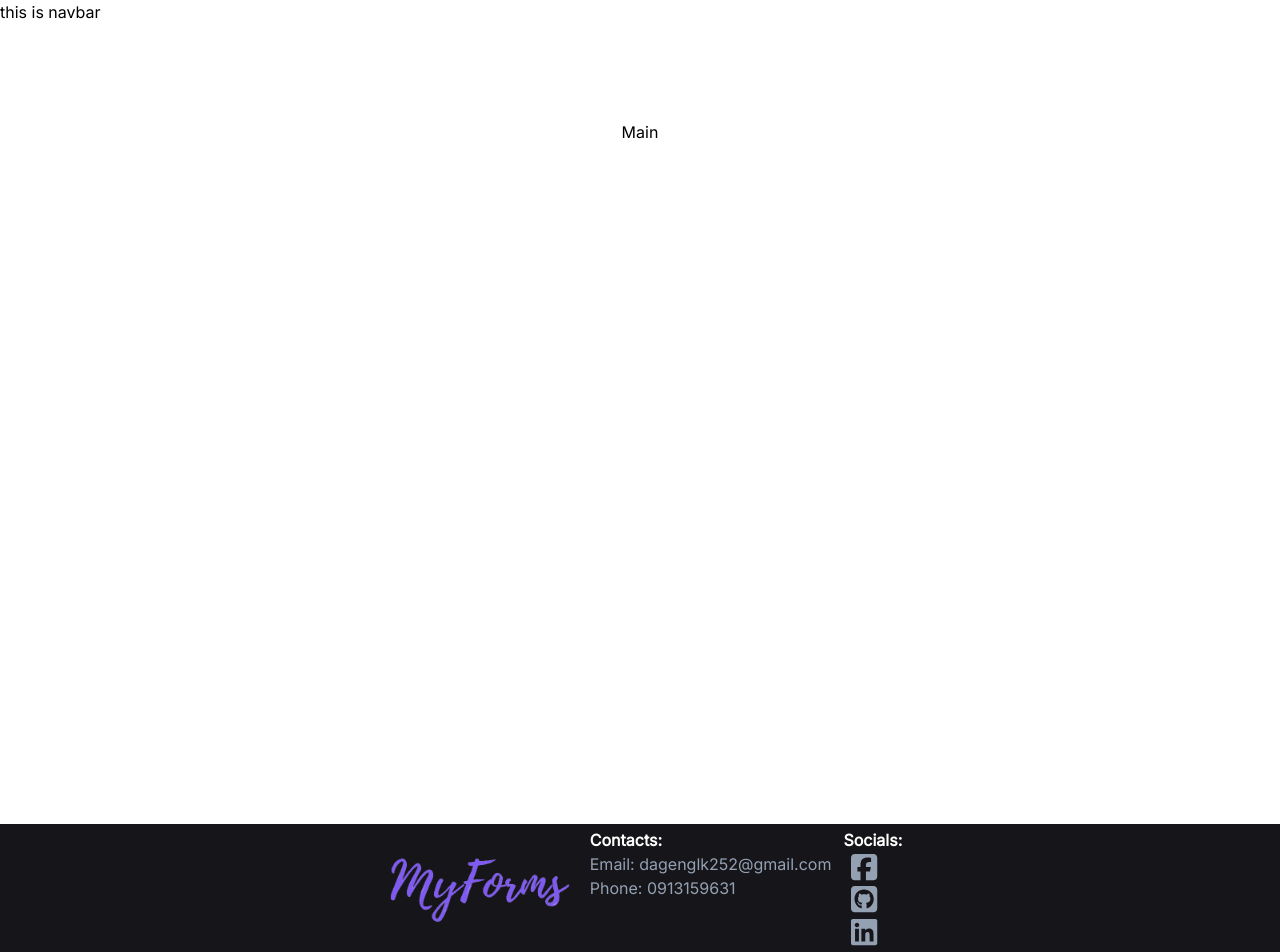
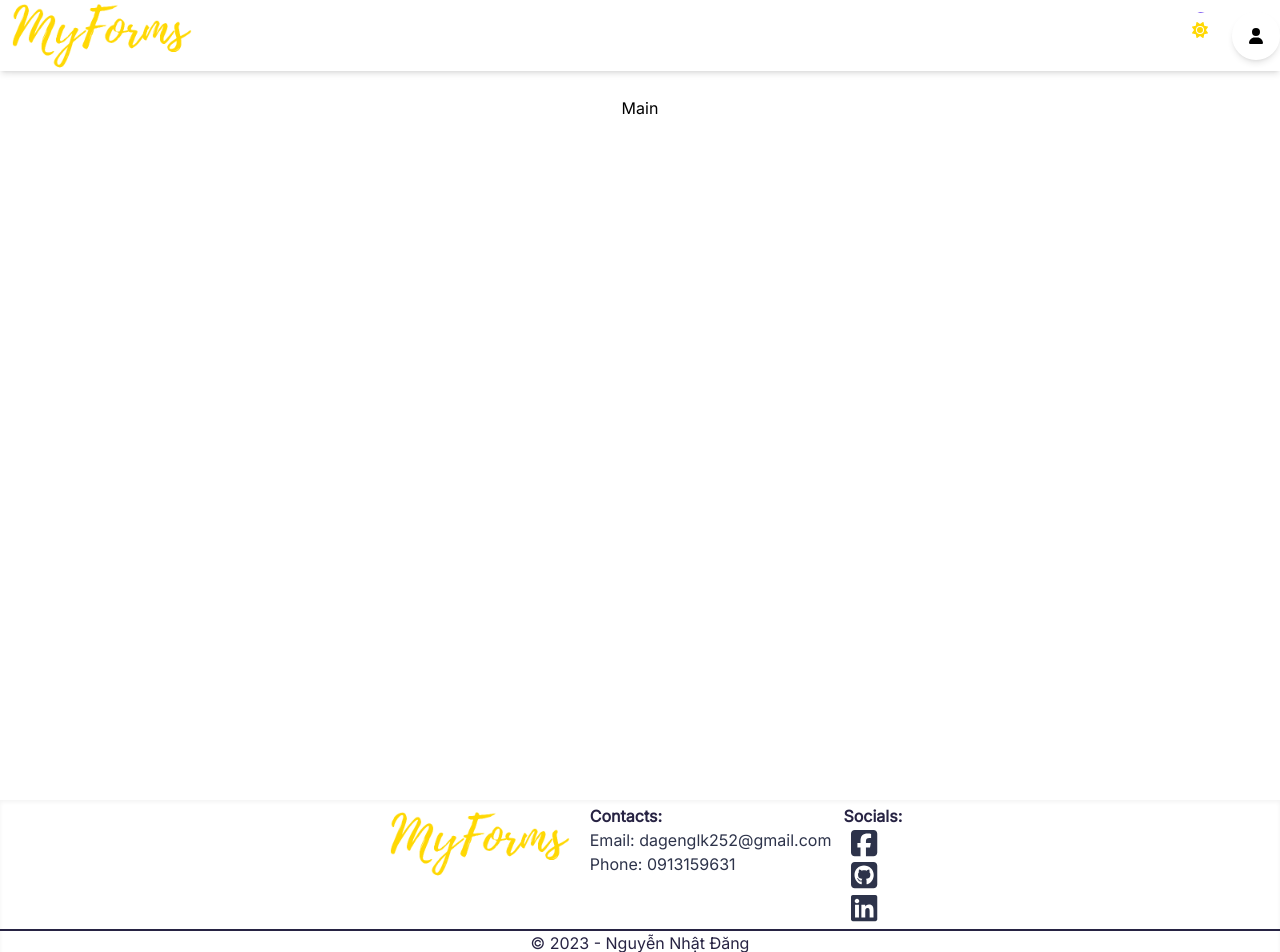
Before and after one commit to dang252/myForms, a Next.js app in the folder myforms/: page / in a window 1280 px wide. Shown: the top 952 px of the page. Built offline with nearby package versions, Linux system fonts and the light colour scheme.

Commit message:
adding Navbar, done setup dark-light mode

```diff
--- a/myforms/package.json
+++ b/myforms/package.json
@@ -20,6 +20,7 @@
     "eslint": "8.44.0",
     "eslint-config-next": "13.4.8",
     "next": "13.4.8",
+    "next-themes": "^0.2.1",
     "postcss": "8.4.24",
     "react": "18.2.0",
     "react-dom": "18.2.0",
--- a/myforms/src/app/components/footer.tsx
+++ b/myforms/src/app/components/footer.tsx
@@ -1,34 +1,37 @@
 import Link from "next/link"
-import Image from "next/image"
 import { FontAwesomeIcon } from "@fortawesome/react-fontawesome"
 import { faSquareFacebook, faGithubSquare, faLinkedin } from "@fortawesome/free-brands-svg-icons"
+import Logo from "./logo"
 
 export default function Footer() {
     return (
-        <div className="bg-dark-bg text-dark-text w-full flex flex-col justify-center items-center">
+        <div className="dark:bg-dark-bg dark:text-dark-text bg-light-bg text-light-text w-full flex flex-col justify-center items-center shadow-inner">
             <div className="flex flex-wrap justify-center gap-3">
-                <Image src="/Logo.png" alt='MyForms' width={200} height={71} className="object-contain" />
+                <Link href={"/"} className="w-fit block mt-2">
+                    {/* <Image src="/Logo.png" alt='MyForms' width={200} height={71} className="object-contain" /> */}
+                    <Logo />
+                </Link>
                 <div className="flex flex-wrap justify-center gap-3 my-1">
                     <div>
                         <p className="font-semibold">Contacts:</p>
-                        <div className="text-dark-p"> Email: dagenglk252@gmail.com</div>
-                        <div className="text-dark-p"> Phone: 0913159631</div>
+                        <div className="dark:text-dark-p text-light-p"> Email: dagenglk252@gmail.com</div>
+                        <div className="dark:text-dark-p text-light-p"> Phone: 0913159631</div>
                     </div>
                     <div className="link space-x-2 flex flex-col ">
                         <p className="font-semibold">Socials:</p>
                         <Link href='https://www.facebook.com/dageng.252/'>
-                            <FontAwesomeIcon className="text-dark-p" icon={faSquareFacebook} style={{ fontSize: 30 }} />
+                            <FontAwesomeIcon className="dark:text-dark-p text-light-p" icon={faSquareFacebook} style={{ fontSize: 30 }} />
                         </Link>
                         <Link href='https://github.com/dang252'>
-                            <FontAwesomeIcon className="text-dark-p" icon={faGithubSquare} style={{ fontSize: 30 }} />
+                            <FontAwesomeIcon className="dark:text-dark-p text-light-p" icon={faGithubSquare} style={{ fontSize: 30 }} />
                         </Link>
                         <Link href='https://www.linkedin.com/in/nguy%E1%BB%85n-%C4%91%C4%83ng-764086252/'>
-                            <FontAwesomeIcon className="text-dark-p" icon={faLinkedin} style={{ fontSize: 30 }} />
+                            <FontAwesomeIcon className="dark:text-dark-p text-light-p" icon={faLinkedin} style={{ fontSize: 30 }} />
                         </Link>
                     </div>
                 </div >
             </div >
-            <div className="copyright border-t-2 border-dark-text w-full text-center">
+            <div className="copyright border-t-2 dark:border-dark-text dark:text-dark-text border-light-text text-light-text w-full text-center">
                 &copy; 2023 - Nguyễn Nhật Đăng
             </div>
         </div >
--- /dev/null
+++ b/myforms/src/app/components/logo.tsx
@@ -0,0 +1,18 @@
+'use client'
+
+// import Link from "next/link"
+import Image from "next/image"
+import { useTheme } from 'next-themes'
+
+export default function Logo() {
+    const { resolvedTheme } = useTheme()
+    return (
+        <>
+            {
+                resolvedTheme === 'dark'
+                    ? <Image src="/Logo.png" alt='MyForms' width={200} height={71} className="object-contain" />
+                    : <Image src="/Logo-light.png" alt='MyForms' width={200} height={71} className="object-contain" />
+            }
+        </>
+    )
+}
--- a/myforms/src/app/components/navbar.tsx
+++ b/myforms/src/app/components/navbar.tsx
@@ -1,7 +1,21 @@
+import Link from "next/link"
+import Logo from "./logo"
+import { FontAwesomeIcon } from "@fortawesome/react-fontawesome"
+import { faUser } from "@fortawesome/free-solid-svg-icons"
+import ThemeBtn from "./themeBtn"
+
 export default function Navbar() {
     return (
-        <div>
-            this is navbar
+        <div className="fixed top-0 shadow-md w-full z-10 flex items-center bg-light-bg dark:bg-dark-bg text-ligt-text dark:text-dark-text">
+            <Link href={"/"} className="w-fit block">
+                <Logo />
+            </Link>
+            <div className="overflow-hidden ml-auto mr-2 hover:cursor-pointer hover:bg-light-sec dark:hover:bg-dark-sec flex justify-center items-center rounded-full w-12 h-12 ite">
+                <ThemeBtn />
+            </div>
+            <Link href={"/"} className="rounded-full shadow-md w-12 h-12 flex justify-center items-center hover:bg-light-sec dark:hover:bg-dark-sec" >
+                <FontAwesomeIcon icon={faUser} className="h-6 w-6" />
+            </Link>
         </div>
     )
 }
--- /dev/null
+++ b/myforms/src/app/components/themeBtn.tsx
@@ -0,0 +1,21 @@
+'use client'
+
+import { useTheme } from 'next-themes'
+import { FontAwesomeIcon } from "@fortawesome/react-fontawesome"
+import { faSun, faMoon } from "@fortawesome/free-solid-svg-icons"
+
+export default function ThemeBtn() {
+    const { resolvedTheme, setTheme } = useTheme()
+
+    function handleChange() {
+        const btn = document.getElementsByClassName("theme-btn")[0]
+        setTheme(resolvedTheme === 'dark' ? 'light' : 'dark')
+    }
+
+    return (
+        <div onClick={handleChange} className={'theme-btn transition-transform mx-auto text-center ' + (resolvedTheme === 'dark' ? 'translate-y-[22px]' : 'translate-y-[-18px]')}>
+            <FontAwesomeIcon icon={faMoon} className='text-dark-btn w-8 h-8' />
+            <FontAwesomeIcon icon={faSun} className='text-light-btn w-8 h-8 mt-1' />
+        </div>
+    );
+}
--- /dev/null
+++ b/myforms/src/app/context.tsx
@@ -0,0 +1,15 @@
+'use client'
+
+import { ThemeProvider } from "next-themes"
+
+export default function Context({
+    children,
+}: {
+    children: React.ReactNode
+}) {
+    return (
+        <ThemeProvider attribute="class">
+            {children}
+        </ThemeProvider>
+    )
+}
--- a/myforms/src/app/layout.tsx
+++ b/myforms/src/app/layout.tsx
@@ -6,6 +6,9 @@ import Navbar from './components/navbar'
 import "@fortawesome/fontawesome-svg-core/styles.css";
 import { config } from "@fortawesome/fontawesome-svg-core";
 config.autoAddCss = false;
+
+//context
+import Context from './context';
 
 const inter = Inter({ subsets: ['latin'], weight: '400', })
 
@@ -20,11 +23,13 @@ export default function RootLayout({
   children: React.ReactNode
 }) {
   return (
-    <html lang="en">
+    <html lang="en" >
       <body className={inter.className}>
-        <Navbar />
-        {children}
-        <Footer />
+        <Context>
+          <Navbar />
+          {children}
+          <Footer />
+        </Context>
       </body>
     </html>
   )
--- a/myforms/tailwind.config.js
+++ b/myforms/tailwind.config.js
@@ -5,6 +5,7 @@ module.exports = {
     './src/components/**/*.{js,ts,jsx,tsx,mdx}',
     './src/app/**/*.{js,ts,jsx,tsx,mdx}',
   ],
+  darkMode: "class",
   theme: {
     extend: {
       backgroundImage: {
@@ -14,13 +15,15 @@ module.exports = {
       },
       colors: {
         'dark-text': '#fffffe',
-        'dark-button': '#7f5af0',
+        'dark-btn': '#7f5af0',
         'dark-p': '#94a1b2',
         'dark-bg': '#16161a',
+        'dark-sec': '#72757e',
         'light-text': '#272343',
-        'light-button': '#ffd803',
+        'light-btn': '#ffd803',
         'light-p': '#2d334a',
-        'light-bg': '##fffffe'
+        'light-bg': '##fffffe',
+        'light-sec': '#e3f6f5'
       }
     },
   },
```
Also changed, not shown: myforms/public/Logo-light.png (added), myforms/src/app/pages/about/page.tsx (renamed from myforms/src/app/pages/about/about.tsx), 1 other file (tests, documents, lock files or other folders).
